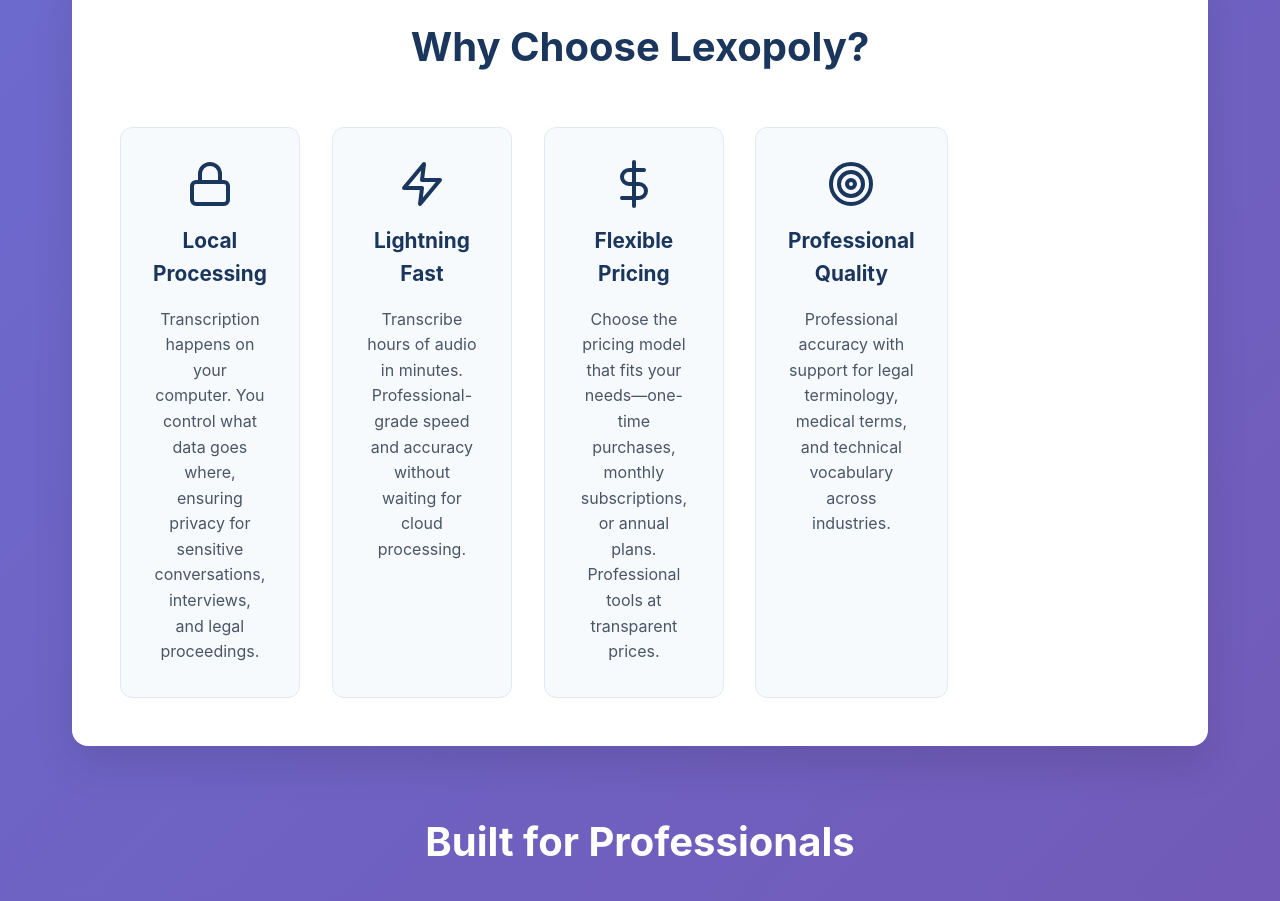
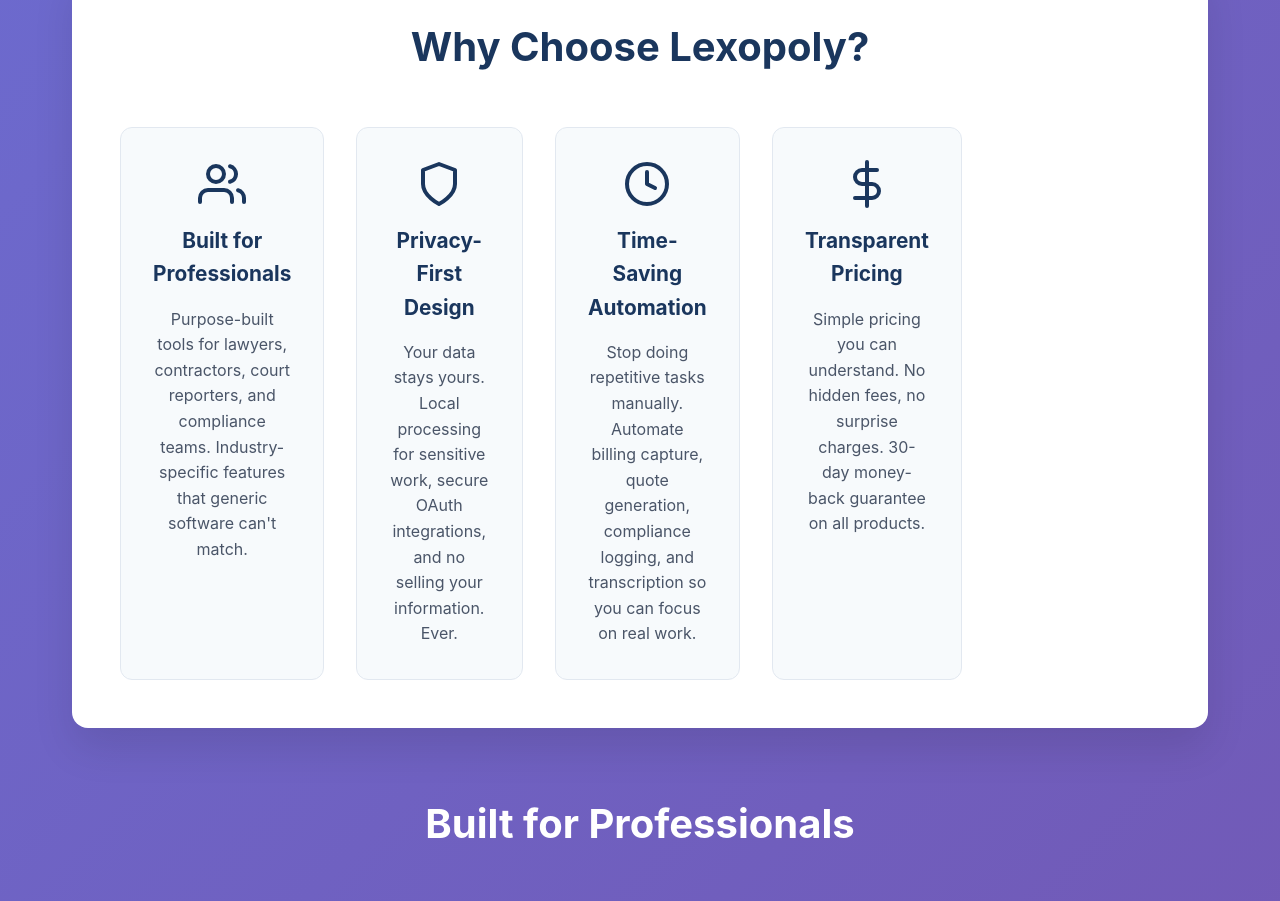
Before and after one commit to dev-1-lexopoly/lexopoly-site, a website: page index.html in a window 1280 px wide. Shown: the part 2920-3821 px from the top of the page. Drawn offline with Linux system fonts and the light colour scheme.

Commit message:
copy(homepage): Rewrite "Why Choose Lexopoly?" for all products
Previous copy was LocalTranscribe-centric (3/4 cards about transcription).
New copy applies to all 5 products:

- Built for Professionals: lawyers, contractors, court reporters, compliance
- Privacy-First Design: local processing, secure OAuth, no data selling
- Time-Saving Automation: billing, quotes, compliance, transcription
- Transparent Pricing: simple pricing, no hidden fees, money-back guarantee

```diff
--- a/index.html
+++ b/index.html
@@ -1770,24 +1770,24 @@
             <h2>Why Choose Lexopoly?</h2>
             <div class="features-grid">
                 <div class="feature-card fade-in">
-                    <span class="feature-icon"><svg class="svg-icon" viewBox="0 0 24 24"><rect x="3" y="11" width="18" height="11" rx="2" ry="2"></rect><path d="M7 11V7a5 5 0 0 1 10 0v4"></path></svg></span>
-                    <h3>Local Processing</h3>
-                    <p>Transcription happens on your computer. You control what data goes where, ensuring privacy for sensitive conversations, interviews, and legal proceedings.</p>
+                    <span class="feature-icon"><svg class="svg-icon" viewBox="0 0 24 24"><path d="M17 21v-2a4 4 0 0 0-4-4H5a4 4 0 0 0-4 4v2"></path><circle cx="9" cy="7" r="4"></circle><path d="M23 21v-2a4 4 0 0 0-3-3.87"></path><path d="M16 3.13a4 4 0 0 1 0 7.75"></path></svg></span>
+                    <h3>Built for Professionals</h3>
+                    <p>Purpose-built tools for lawyers, contractors, court reporters, and compliance teams. Industry-specific features that generic software can't match.</p>
                 </div>
                 <div class="feature-card fade-in">
-                    <span class="feature-icon"><svg class="svg-icon" viewBox="0 0 24 24"><polygon points="13 2 3 14 12 14 11 22 21 10 12 10 13 2"></polygon></svg></span>
-                    <h3>Lightning Fast</h3>
-                    <p>Transcribe hours of audio in minutes. Professional-grade speed and accuracy without waiting for cloud processing.</p>
+                    <span class="feature-icon"><svg class="svg-icon" viewBox="0 0 24 24"><path d="M12 22s8-4 8-10V5l-8-3-8 3v7c0 6 8 10 8 10z"></path></svg></span>
+                    <h3>Privacy-First Design</h3>
+                    <p>Your data stays yours. Local processing for sensitive work, secure OAuth integrations, and no selling your information. Ever.</p>
+                </div>
+                <div class="feature-card fade-in">
+                    <span class="feature-icon"><svg class="svg-icon" viewBox="0 0 24 24"><circle cx="12" cy="12" r="10"></circle><polyline points="12 6 12 12 16 14"></polyline></svg></span>
+                    <h3>Time-Saving Automation</h3>
+                    <p>Stop doing repetitive tasks manually. Automate billing capture, quote generation, compliance logging, and transcription so you can focus on real work.</p>
                 </div>
                 <div class="feature-card fade-in">
                     <span class="feature-icon"><svg class="svg-icon" viewBox="0 0 24 24"><path d="M12 1v22"></path><path d="M17 5H9.5a3.5 3.5 0 0 0 0 7h5a3.5 3.5 0 0 1 0 7H6"></path></svg></span>
-                    <h3>Flexible Pricing</h3>
-                    <p>Choose the pricing model that fits your needs—one-time purchases, monthly subscriptions, or annual plans. Professional tools at transparent prices.</p>
-                </div>
-                <div class="feature-card fade-in">
-                    <span class="feature-icon"><svg class="svg-icon" viewBox="0 0 24 24"><circle cx="12" cy="12" r="10"></circle><circle cx="12" cy="12" r="6"></circle><circle cx="12" cy="12" r="2"></circle></svg></span>
-                    <h3>Professional Quality</h3>
-                    <p>Professional accuracy with support for legal terminology, medical terms, and technical vocabulary across industries.</p>
+                    <h3>Transparent Pricing</h3>
+                    <p>Simple pricing you can understand. No hidden fees, no surprise charges. 30-day money-back guarantee on all products.</p>
                 </div>
             </div>
         </section>
```
